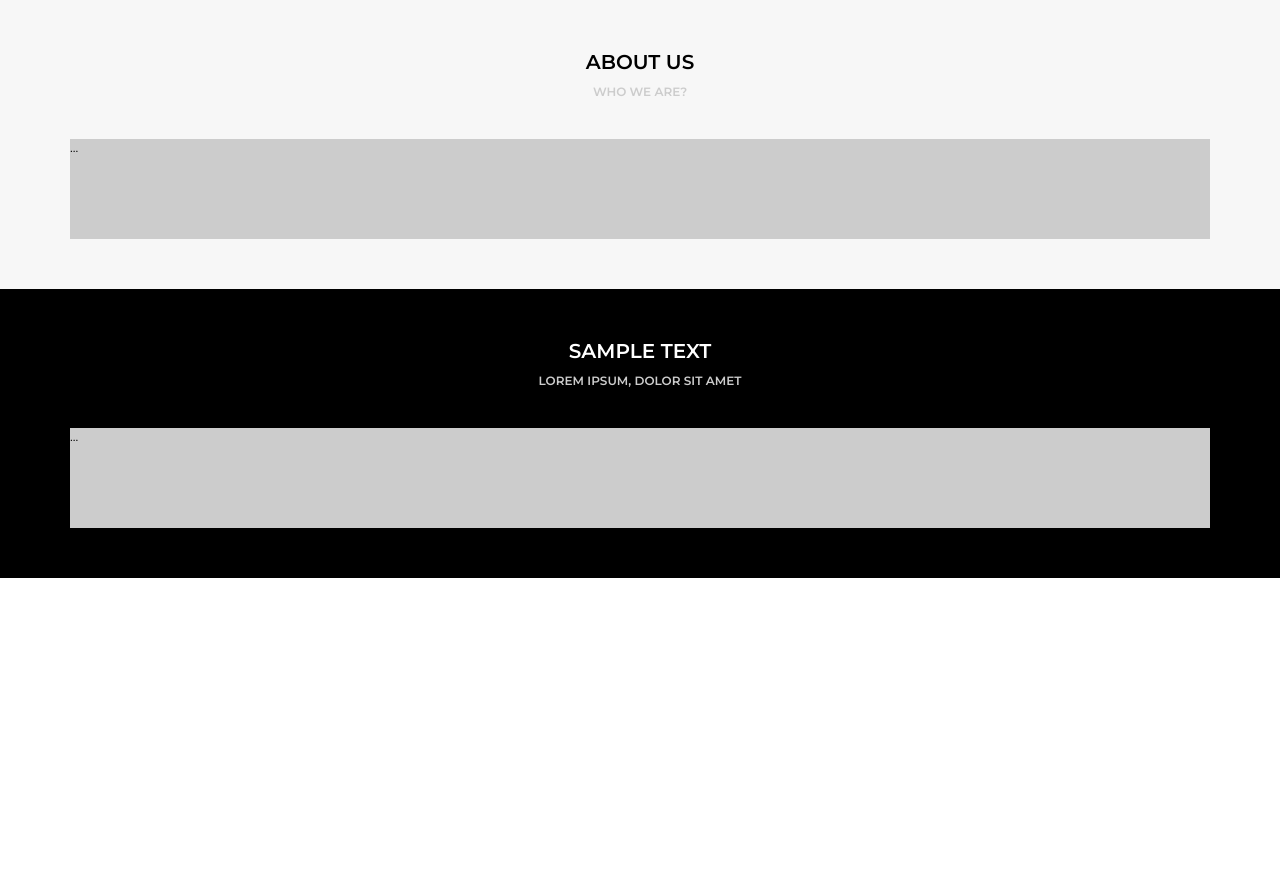
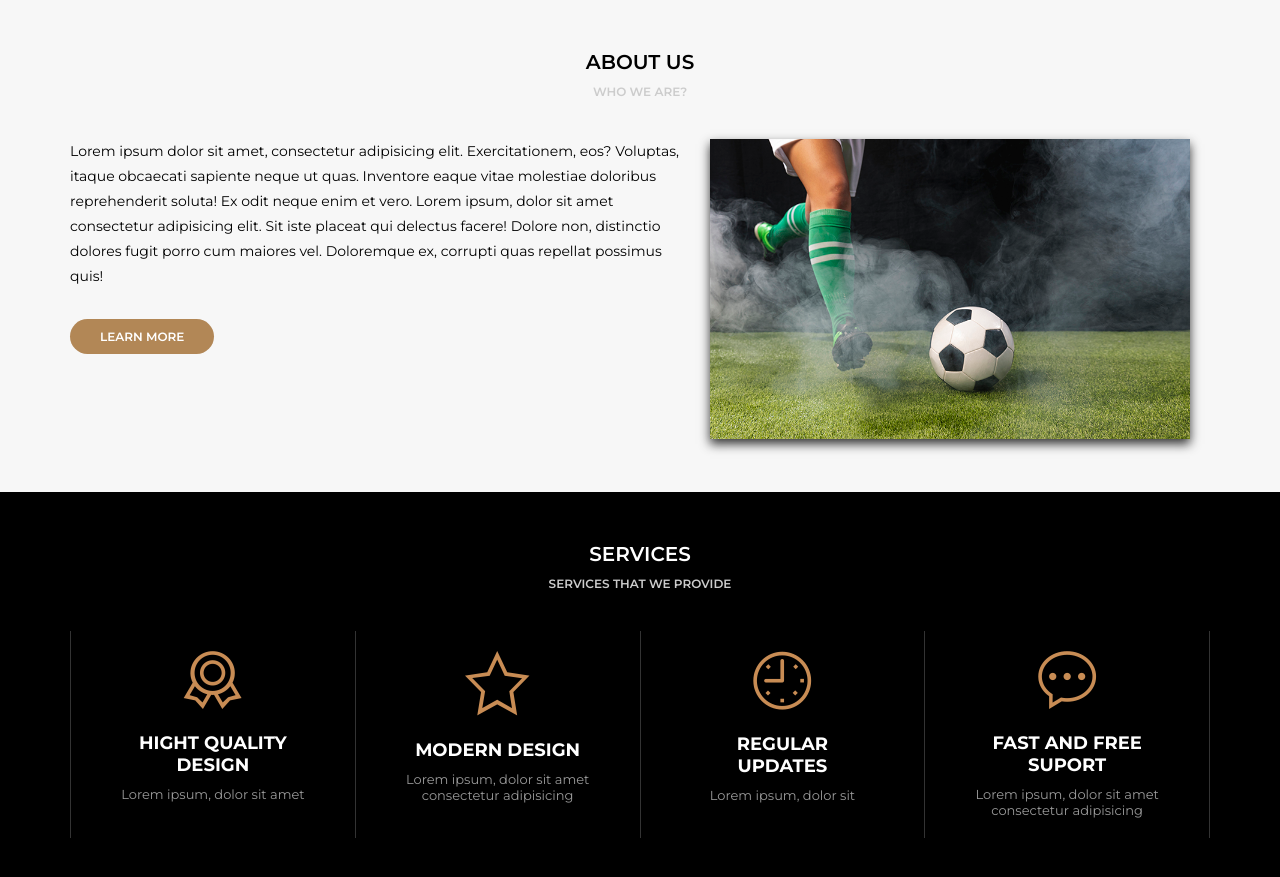
Before and after one commit to johncobain/bweb, a website: page html-css/Módulo 9/Awax/home.html in a window 1280 px wide. Shown: the part 800-1677 px from the top of the page. Before the commit the page ends 1378 px from the top, so only its background shows below. Drawn offline with Linux system fonts and the light colour scheme.

Commit message:
about us e services

```diff
--- a/html-css/Módulo 9/Awax/assets/css/style.css
+++ b/html-css/Módulo 9/Awax/assets/css/style.css
@@ -71,6 +71,18 @@ header{
     color: var(--main-color);
 }
 
+.button{
+    display: inline-block;
+    background-color: var(--main-color);
+    color: #fff;
+    text-transform: uppercase;
+    font-size: 12px;
+    font-weight: 600;
+    text-decoration: none;
+    padding: 10px 30px;
+    margin-top: 30px;
+    border-radius: 20px;
+}
 
 .banner{
     height: calc(100vh - 100px);
@@ -122,18 +134,6 @@ header{
     margin-top: 10px;
 }
 
-.banner .slidearea a{
-    display: block;
-    background-color: var(--main-color);
-    color: #fff;
-    text-transform: uppercase;
-    font-size: 12px;
-    font-weight: 600;
-    text-decoration: none;
-    padding: 10px 30px;
-    margin-top: 30px;
-    border-radius: 20px;
-}
 
 .banner .sliders-pointers{
     width: 100%;
@@ -183,15 +183,14 @@ header{
 .default .section-body{
     margin: auto;
     max-width: 1140px;
-    min-height: 100px;
-    background-color: #ccc;
 }
 
 .default.light{
     background-color: #f7f7f7;
 }
 
-.default.light .section-title{
+.default.light .section-title,
+.default.light .section-body{
     color: #000;
 }
 
@@ -199,6 +198,68 @@ header{
     background-color: #000;
 }
 
-.default.dark .section-title{
+.default.dark .section-title,
+.default.dark .section-body{
     color: #fff;
 }
+
+
+
+
+
+
+
+
+
+/*areas*/
+
+.section-aboutus{
+    display: flex;
+}
+
+.section-aboutus--left{
+    flex: 1;
+}
+
+.section-aboutus--left p{
+    font-size: 14px;
+    line-height: 25px;
+}
+
+.section-aboutus--right{
+    width: 520px;
+    text-align: center;
+}
+
+.section-aboutus--right img{
+    width: 480px;
+    box-shadow: 0 5px 10px #333;
+}
+
+
+.section-services{
+    display: flex;
+}
+
+.section-service{
+    flex: 1;
+    text-align: center;
+    padding: 20px;
+    border-right: 1px solid #333;
+}
+
+.section-services:first-child{
+    border-left: 1px solid #333;
+}
+
+.section-service h4{
+    width: 70%;
+    margin: 20px auto 10px;
+    text-transform: uppercase;
+    font-size: 18px;
+}
+
+.section-service p{
+    font-size: 13px;
+    color: #999;
+}
--- a/html-css/Módulo 9/Awax/home.html
+++ b/html-css/Módulo 9/Awax/home.html
@@ -43,19 +43,19 @@
                     <div class="slidearea">
                         <h1>Design is about <br> <span>Communication</span></h1>
                         <h2>Call Us: +00 0 1234 5678</h2>
-                        <a href="#">Get in touch!</a>
+                        <a href="#" class="button">Get in touch!</a>
                     </div>
                 </div><div class="slide">
                     <div class="slidearea">
                         <h1>Design is about <br> <span>Creativity</span></h1>
                         <h2>Call Us: +00 0 1234 5678</h2>
-                        <a href="#">Get in touch!</a>
+                        <a href="#" class="button">Get in touch!</a>
                     </div>
                 </div><div class="slide">
                     <div class="slidearea">
                         <h1>Design is about <br> <span>Everything</span></h1>
                         <h2>Call Us: +00 0 1234 5678</h2>
-                        <a href="#">Get in touch!</a>
+                        <a href="#" class="button">Get in touch!</a>
                     </div>
                 </div>
             </div>
@@ -72,15 +72,44 @@
             <div class="section-title">About Us</div>
             <div class="section-desc">Who we are?</div>
             <div class="section-body">
-                ...
+                <div class="section-aboutus">
+                    <div class="section-aboutus--left">
+                        <p>Lorem ipsum dolor sit amet, consectetur adipisicing elit. Exercitationem, eos? Voluptas, itaque obcaecati sapiente neque ut quas. Inventore eaque vitae molestiae doloribus reprehenderit soluta! Ex odit neque enim et vero. Lorem ipsum, dolor sit amet consectetur adipisicing elit. Sit iste placeat qui delectus facere! Dolore non, distinctio dolores fugit porro cum maiores vel. Doloremque ex, corrupti quas repellat possimus quis!</p>
+                        <a href="#" class="button">Learn More</a>
+                    </div>
+                    <div class="section-aboutus--right">
+                        <img src="./media/foto9.jpg">
+                    </div>
+                </div>
             </div>
         </section>
 
         <section class="default dark">
-            <div class="section-title">Sample Text</div>
-            <div class="section-desc">Lorem ipsum, dolor sit amet</div>
+            <div class="section-title">Services</div>
+            <div class="section-desc">Services that we provide</div>
             <div class="section-body">
-                ...
+                <div class="section-services">
+                    <div class="section-service">
+                        <img src="./assets/images/medalha.png">
+                        <h4>Hight Quality Design</h4>
+                        <p>Lorem ipsum, dolor sit amet</p>
+                    </div>
+                    <div class="section-service">
+                        <img src="./assets/images/estrela.png">
+                        <h4>Modern Design</h4>
+                        <p>Lorem ipsum, dolor sit amet consectetur adipisicing</p>
+                    </div>
+                    <div class="section-service">
+                        <img src="./assets/images/relogio.png">
+                        <h4>Regular Updates</h4>
+                        <p>Lorem ipsum, dolor sit</p>
+                    </div>
+                    <div class="section-service">
+                        <img src="./assets/images/balao.png">
+                        <h4>Fast and Free Suport</h4>
+                        <p>Lorem ipsum, dolor sit amet consectetur adipisicing</p>
+                    </div>
+                </div>
             </div>
         </section>
     </main>
```
